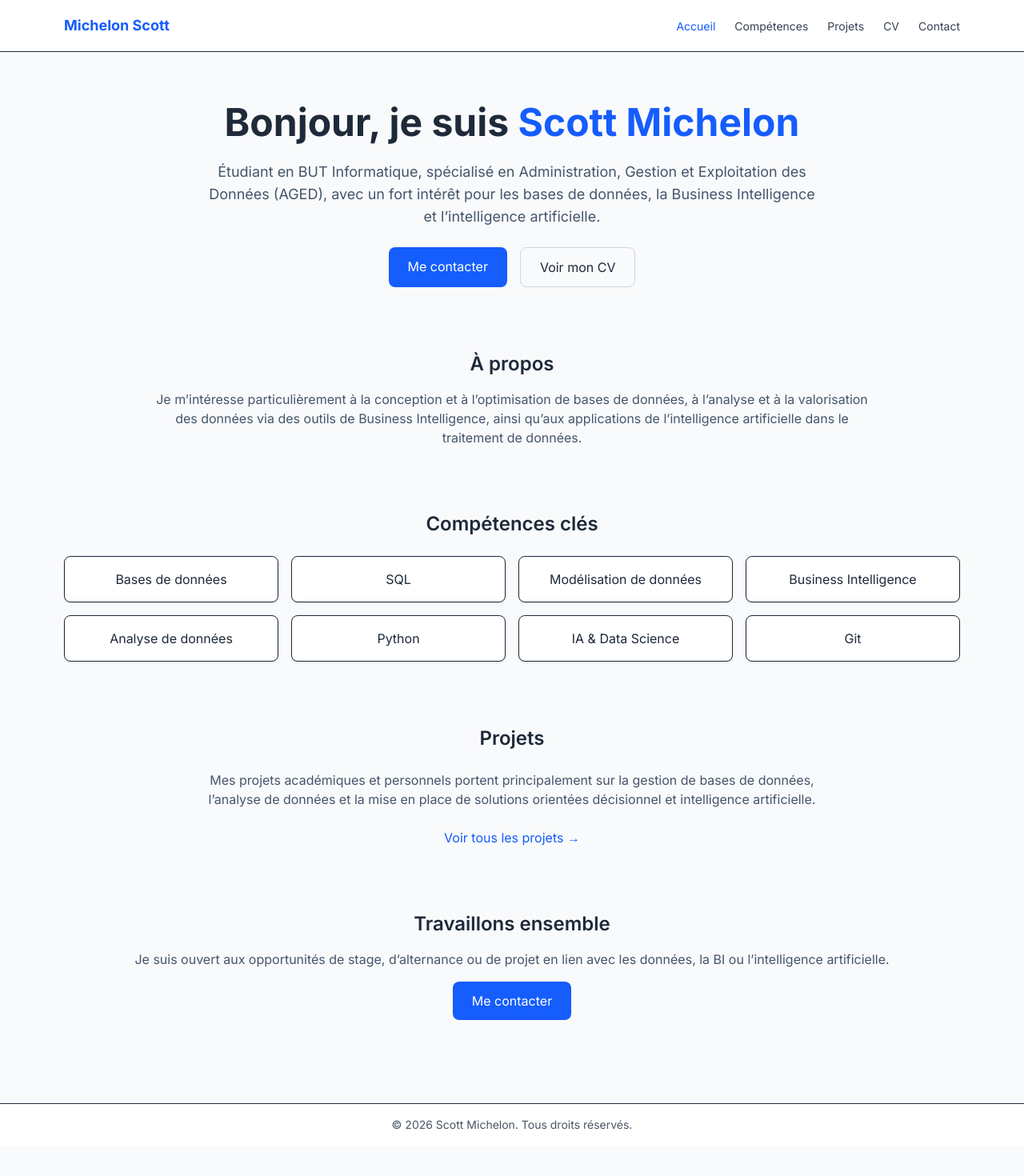
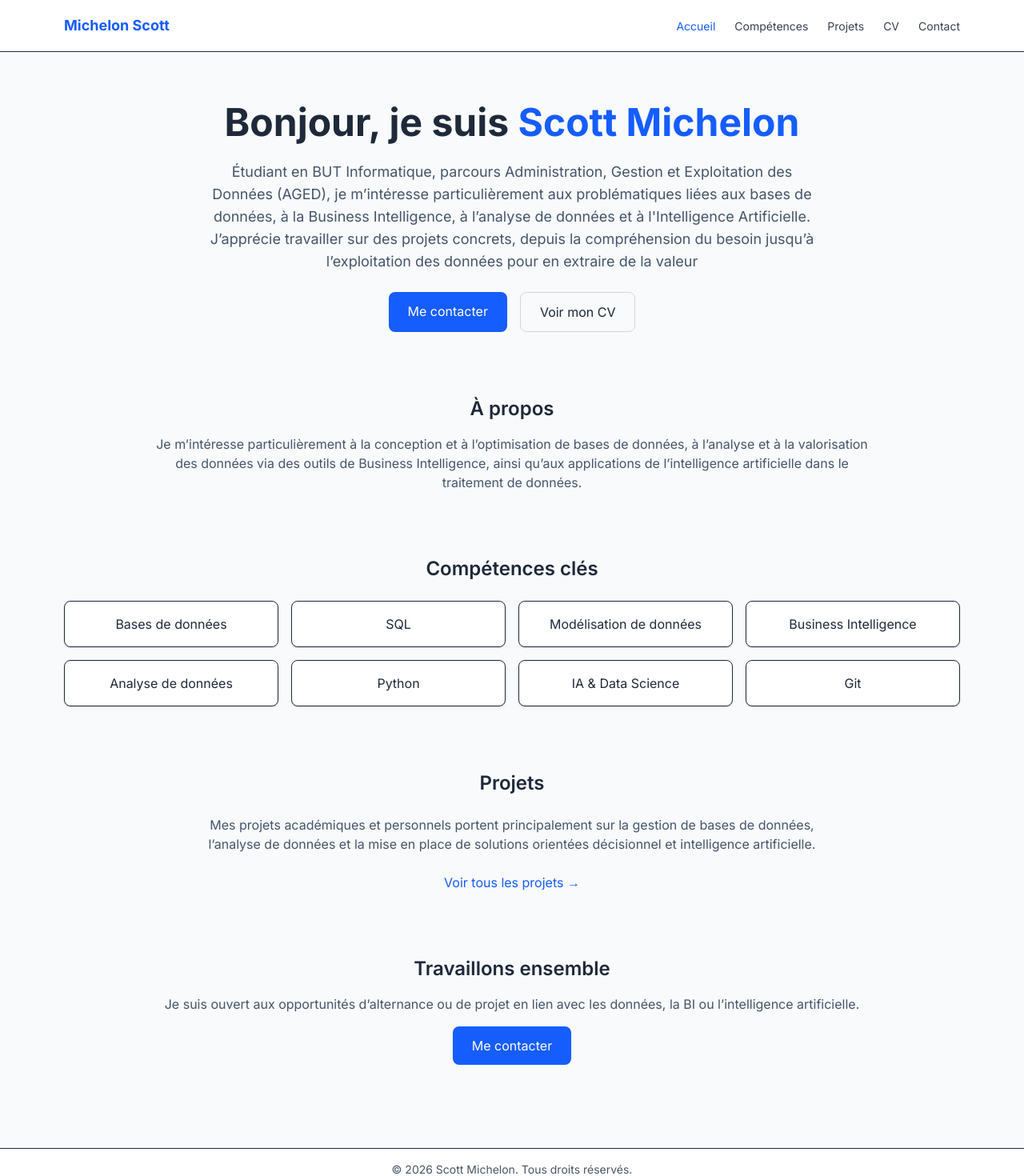
Before and after one commit to MyttocS82/portfolio, a Next.js app: page / in a window 1280 px wide. Shown: the top 1470 px of the page at 80% size. Before the commit the page ends 1432 px from the top, so only its background shows below. Built offline with nearby package versions, Linux system fonts and the light colour scheme.

Commit message:
content: add about section and clarify roles in projects

```diff
--- a/app/page.tsx
+++ b/app/page.tsx
@@ -10,9 +10,11 @@ export default function HomePage() {
                     Bonjour, je suis <span className="text-blue-600">Scott Michelon</span>
                 </h1>
                 <p className="text-lg text-slate-600 max-w-3xl mx-auto">
-                    Étudiant en BUT Informatique, spécialisé en Administration, Gestion et
-                    Exploitation des Données (AGED), avec un fort intérêt pour les bases de
-                    données, la Business Intelligence et l’intelligence artificielle.
+                    Étudiant en BUT Informatique, parcours Administration, Gestion et Exploitation des Données (AGED),
+                    je m’intéresse particulièrement aux problématiques liées aux bases de données, à la Business
+                    Intelligence, à l’analyse de données et à l'Intelligence Artificielle. <br/>
+                    J’apprécie travailler sur des projets concrets, depuis la compréhension du besoin jusqu’à
+                    l’exploitation des données pour en extraire de la valeur
                 </p>
                 <div className="flex justify-center gap-4">
                     <Link
@@ -88,7 +90,7 @@ export default function HomePage() {
             <section className="text-center space-y-4">
                 <h2 className="text-2xl font-semibold">Travaillons ensemble</h2>
                 <p className="text-slate-600">
-                    Je suis ouvert aux opportunités de stage, d’alternance ou de projet en
+                    Je suis ouvert aux opportunités d’alternance ou de projet en
                     lien avec les données, la BI ou l’intelligence artificielle.
                 </p>
                 <Link
--- a/app/projets/ProjectsClient.tsx
+++ b/app/projets/ProjectsClient.tsx
@@ -12,6 +12,7 @@ type Project = {
     description: string;
     details: string[];
     tags: string[];
+    role: string;
     link?: string;
 };
 
@@ -29,6 +30,7 @@ const projects: Project[] = [
             'Analyse et visualisation sous Power BI',
             'Conception d’un modèle de prédiction du NutriScore',
         ],
+        role: 'analyse des données, conception et administration de base de données, nettoyage et transformation des données, conception de visualisations',
         tags: ['Data', 'BI', 'IA'],
     },
     {
@@ -40,6 +42,7 @@ const projects: Project[] = [
             'Conception et administration de la base de données',
             'Développement d’une application de gestion',
         ],
+        role: 'analyse du besoin, conception et administration de base de données, développement d’outils de production',
         tags: ['Base de données', 'Projet professionnel'],
     },
     {
@@ -51,6 +54,7 @@ const projects: Project[] = [
             'Travail en équipe et gestion du temps',
             'Utilisation de Git et GitHub',
         ],
+        role: 'développement web, intégration frontend, collaboration en équipe et gestion du code source',
         tags: ['Développement web', 'Travail en équipe'],
         link: 'https://nuit-info-2025-delta.vercel.app/',
     },
@@ -148,6 +152,10 @@ export default function ProjectsClient() {
                             ))}
                         </ul>
 
+                        <p className="text-sm text-slate-500">
+                            <strong>Rôle :</strong> {project.role}
+                        </p>
+
                         <div className="flex flex-wrap gap-2 pt-2">
                             {project.tags.map((tag) => (
                                 <span
```
